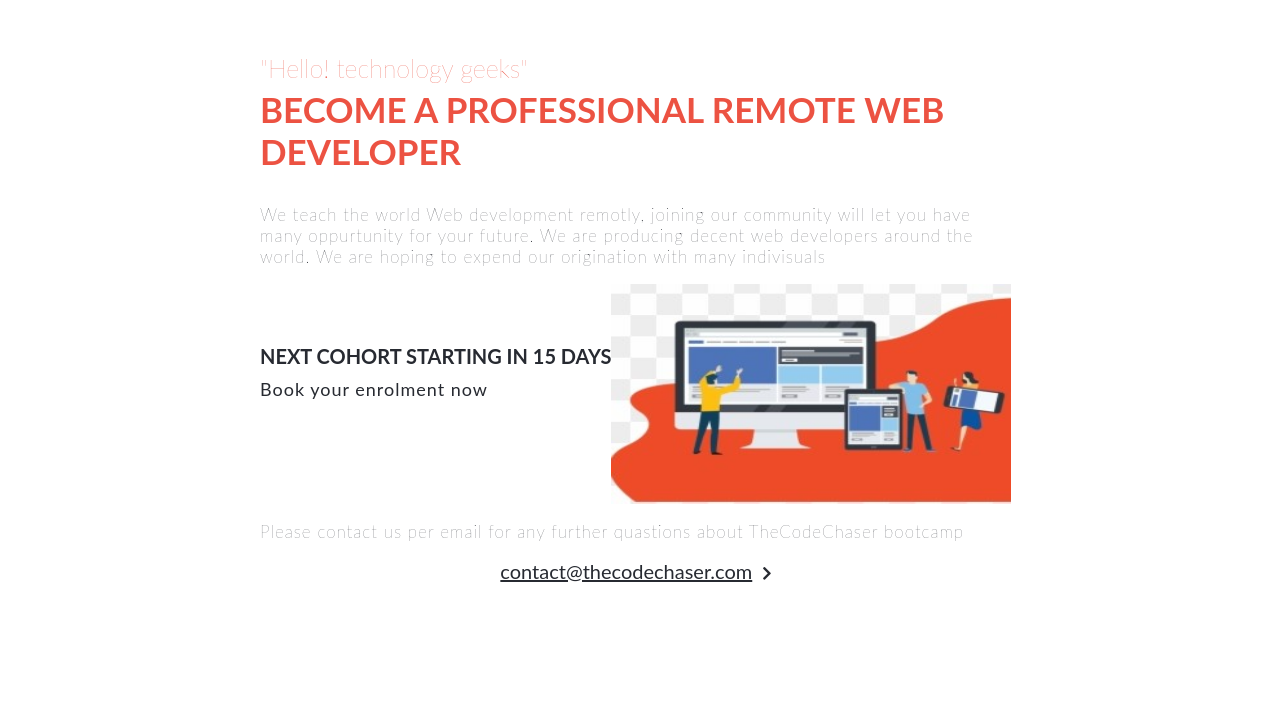
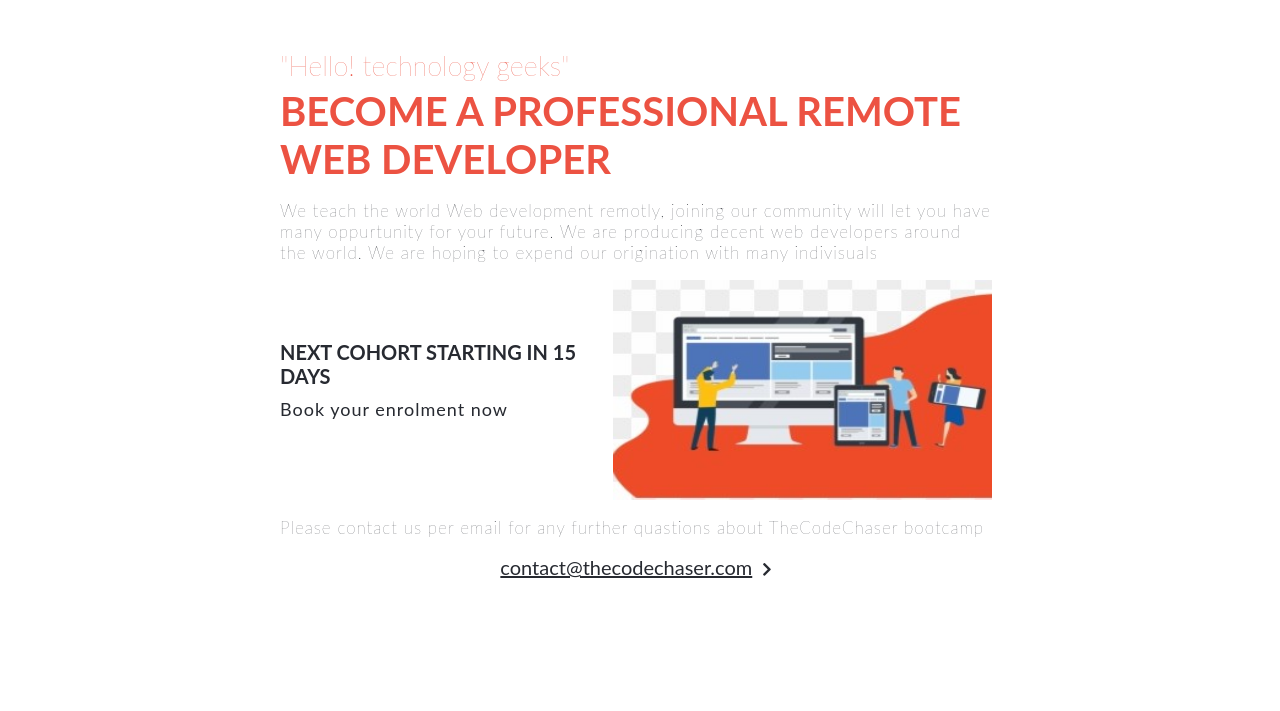
Before and after one commit to thecodechaser/thecodechaser-web-bootcamp, a plain HTML site: page about.html in a window 1280 px wide. Shown: the part 89-800 px from the top of the page. Drawn offline with Linux system fonts and the light colour scheme.

Commit message:
Modify styling for code review

```diff
--- a/about.html
+++ b/about.html
@@ -12,6 +12,7 @@
     <link rel="stylesheet" href="css/featuredCourse.css" />
     <link rel="stylesheet" href="css/desktop.css" />
     <link rel="stylesheet" href="css/animations.css" />
+    <link rel="stylesheet" href="css/aboutPage.css" />
     <title>The Code Chaser</title>
   </head>
   <body>
@@ -82,9 +83,9 @@
     <main>
 
       <!-- #### hero-section #### -->
-      <section class="hero-section">
-        <h2 class="headline-heading1">"Hello! technology geeks"</h2>
-        <h1 class="headline-heading2">
+      <section class="hero-section-a">
+        <h2 class="headline-heading1-a">"Hello! technology geeks"</h2>
+        <h1 class="headline-heading2-a">
           BECOME A PROFESSIONAL REMOTE WEB DEVELOPER
         </h1>
         <p class="headline-details">
--- /dev/null
+++ b/css/aboutPage.css
@@ -0,0 +1,27 @@
+/* stylesheet */
+
+@media screen and (min-width: 768px) {
+  .hero-section-a {
+    padding: 30px 220px;
+  }
+
+  .headline-heading1-a {
+    font-size: 27px;
+    font-weight: 100;
+    color: #ec5242;
+    margin-bottom: 0;
+  }
+
+  .headline-heading2-a {
+    font-size: 40px;
+    color: #ec5242;
+    margin-bottom: 15px;
+    margin-top: 5px;
+  }
+}
+
+@media screen and (min-width: 970px) {
+  .hero-section-a {
+    padding: 30px 280px;
+  }
+}
--- a/css/desktop.css
+++ b/css/desktop.css
@@ -60,15 +60,15 @@
   /* hero-section */
 
   .hero-section {
-    padding: 30px 100px;
+    padding: 30px 150px 30px 40px;
   }
 
   .headline-heading1 {
-    font-size: 25px;
+    font-size: 35px;
   }
 
   .headline-heading2 {
-    font-size: 35px;
+    font-size: 47px;
   }
 
   .headline-img-container {
@@ -163,7 +163,7 @@
 
 @media screen and (min-width: 970px) {
   .hero-section {
-    padding: 30px 250px;
+    padding: 30px 200px 50px 90px;
   }
 
   .contact-form {
--- a/css/main.css
+++ b/css/main.css
@@ -92,14 +92,14 @@ body {
 }
 
 .headline-heading1 {
-  font-size: 20px;
+  font-size: 22px;
   font-weight: 100;
   color: #ec5242;
   margin-bottom: 0;
 }
 
 .headline-heading2 {
-  font-size: 25px;
+  font-size: 30px;
   color: #ec5242;
   margin-bottom: 15px;
   margin-top: 5px;
```
